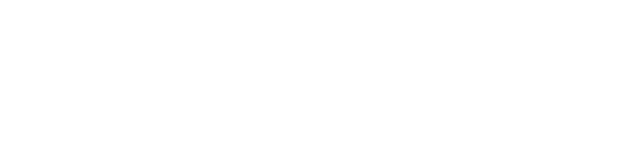
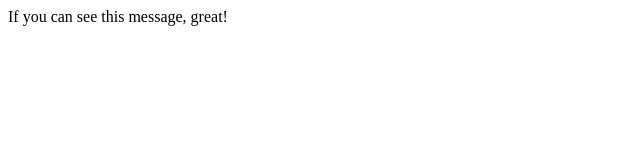
Before and after one commit to bmsheedy/CSE-116-GroupProject, a website: page src/index.html in a window 1280 px wide. Shown: the whole page, without its empty margins (0-640 px from the left). Drawn offline with Linux system fonts and the light colour scheme.

```diff
--- a/src/index.html
+++ b/src/index.html
@@ -10,6 +10,6 @@
 </style>
 </head>
 <body onload="">
-
+<p>If you can see this message, great!</p>
 </body>
 </html>
```
